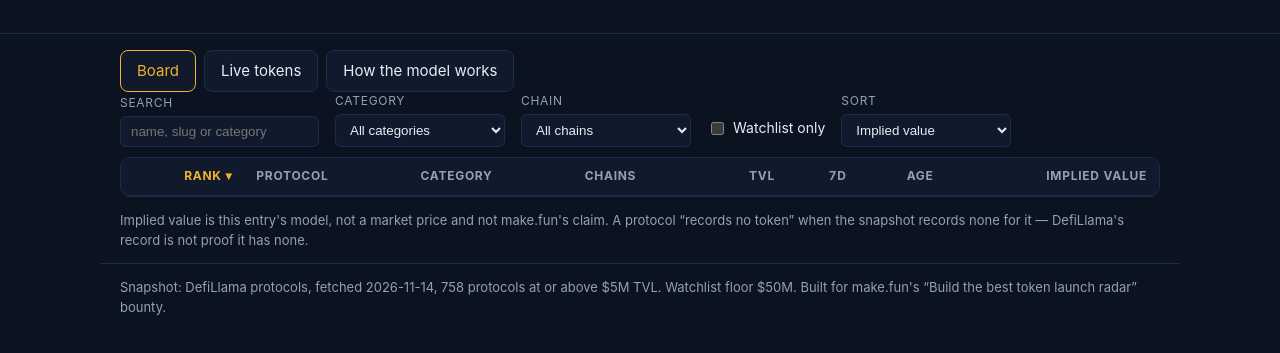
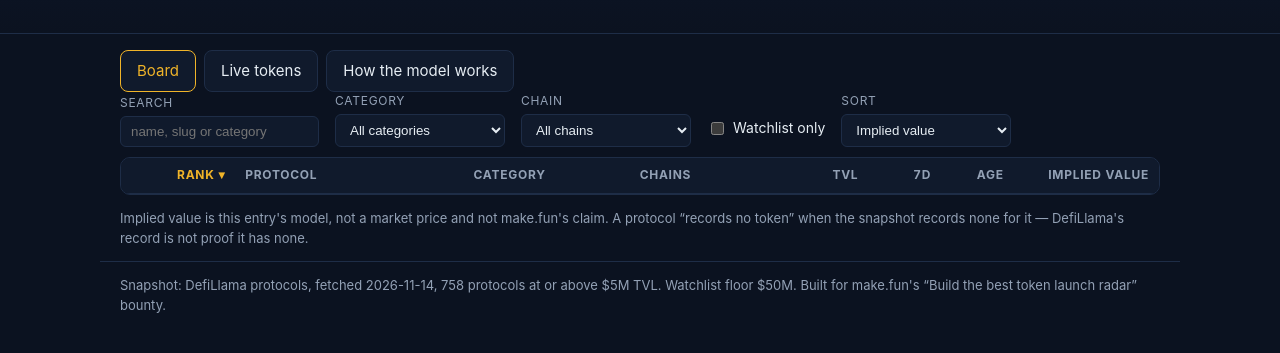
Before and after one commit to Bejoke/token-radar-01, a plain HTML site: page dashboard/index.html in a window 1280 px wide. Shown: the part 181-534 px from the top of the page. Drawn offline with Linux system fonts and the light colour scheme; a script that the page names is missing.

Commit message:
Radar: fixed table layout, real screenshots of board, detail and filtered views

```diff
--- a/dashboard/app.css
+++ b/dashboard/app.css
@@ -47,8 +47,16 @@ main { padding: 18px 0 8px; }
 .controls .check { flex-direction: row; align-items: center; gap: 6px; padding-bottom: 8px; text-transform: none; letter-spacing: 0; font-size: 14px; color: var(--text); }
 .count { color: var(--muted); margin: 0 0 10px; }
 .tablewrap { overflow-x: auto; border: 1px solid var(--line); border-radius: var(--radius); background: var(--panel2); }
-table { border-collapse: collapse; width: 100%; font-variant-numeric: tabular-nums; }
-th, td { padding: 9px 12px; text-align: left; border-bottom: 1px solid var(--line); white-space: nowrap; }
+table { border-collapse: collapse; width: 100%; font-variant-numeric: tabular-nums; table-layout: fixed; font-size: 14px; }
+#board th:nth-child(1), #board td:nth-child(1) { width: 46px; }
+#board th:nth-child(2), #board td:nth-child(2) { width: 22%; white-space: normal; }
+#board th:nth-child(3), #board td:nth-child(3) { width: 16%; white-space: normal; }
+#board th:nth-child(4), #board td:nth-child(4) { width: 9%; }
+#board th:nth-child(5), #board td:nth-child(5) { width: 14%; }
+#board th:nth-child(6), #board td:nth-child(6) { width: 7%; }
+#board th:nth-child(7), #board td:nth-child(7) { width: 7%; }
+#board th:nth-child(8), #board td:nth-child(8) { width: 14%; }
+th, td { padding: 8px 10px; text-align: left; border-bottom: 1px solid var(--line); white-space: nowrap; }
 tbody tr:last-child td { border-bottom: 0; }
 thead th { color: var(--muted); font-size: 12px; text-transform: uppercase; letter-spacing: .06em; background: var(--panel); position: sticky; top: 0; }
 thead th[data-sort] { cursor: pointer; }
--- a/dashboard/app.js
+++ b/dashboard/app.js
@@ -83,7 +83,7 @@
         '<td class="num">' + r.rank + '</td>' +
         '<td>' + esc(r.name) + (watchlist[r.slug] ? '<span class="badge">watchlist</span>' : '') + '<span class="sub">' + esc(r.slug) + '</span></td>' +
         '<td>' + esc(r.category || '—') + '</td>' +
-        '<td>' + esc(r.chains.slice(0, 3).join(', ')) + (r.chains.length > 3 ? ' +' + (r.chains.length - 3) : '') + '</td>' +
+        '<td>' + esc(r.chains[0] || '—') + (r.chains.length > 1 ? ' +' + (r.chains.length - 1) : '') + '</td>' +
         '<td class="num">' + money(r.tvl_usd) + '</td>' +
         '<td class="num ' + g + '">' + pct(r.change_7d) + '</td>' +
         '<td class="num">' + age(r.age_days) + '</td>' +
@@ -132,7 +132,7 @@
       '<h3>Why it is worth ' + money(r.implied_value_usd) + '</h3>' +
       '<table><thead><tr><th>Step</th><th class="num">Figure</th><th class="num">Multiplier</th></tr></thead><tbody>' +
       '<tr><td>TVL</td><td class="num">' + money(r.tvl_usd) + '</td><td class="num">—</td></tr>' +
-      '<tr><td>Category multiple (' + esc(r.category || 'Uncategorised') + ', ' + r.category_peers + ' live peers)</td><td class="num">' + money(Math.round(base)) + '</td><td class="num">' + mult(r.category_multiple) + '</td></tr>' +
+      '<tr><td>Category multiple (' + esc(r.category || 'Uncategorised') + ', ' + r.category_peers + (r.category_peers === 1 ? ' live peer' : ' live peers') + ')</td><td class="num">' + money(Math.round(base)) + '</td><td class="num">' + mult(r.category_multiple) + '</td></tr>' +
       '<tr><td>7-day growth ' + pct(r.change_7d) + '</td><td class="num">—</td><td class="num">' + mult(r.growth_multiplier) + '</td></tr>' +
       '<tr><td>Maturity (' + age(r.age_days) + ' with no token)</td><td class="num">—</td><td class="num">' + mult(r.maturity_multiplier) + '</td></tr>' +
       '<tr><td>Chains (' + r.chains.length + ')</td><td class="num">—</td><td class="num">' + mult(r.chain_multiplier) + '</td></tr>' +
```
Also changed, not shown: screenshots/1-board.png, screenshots/2-detail.png, screenshots/3-filtered.png.
